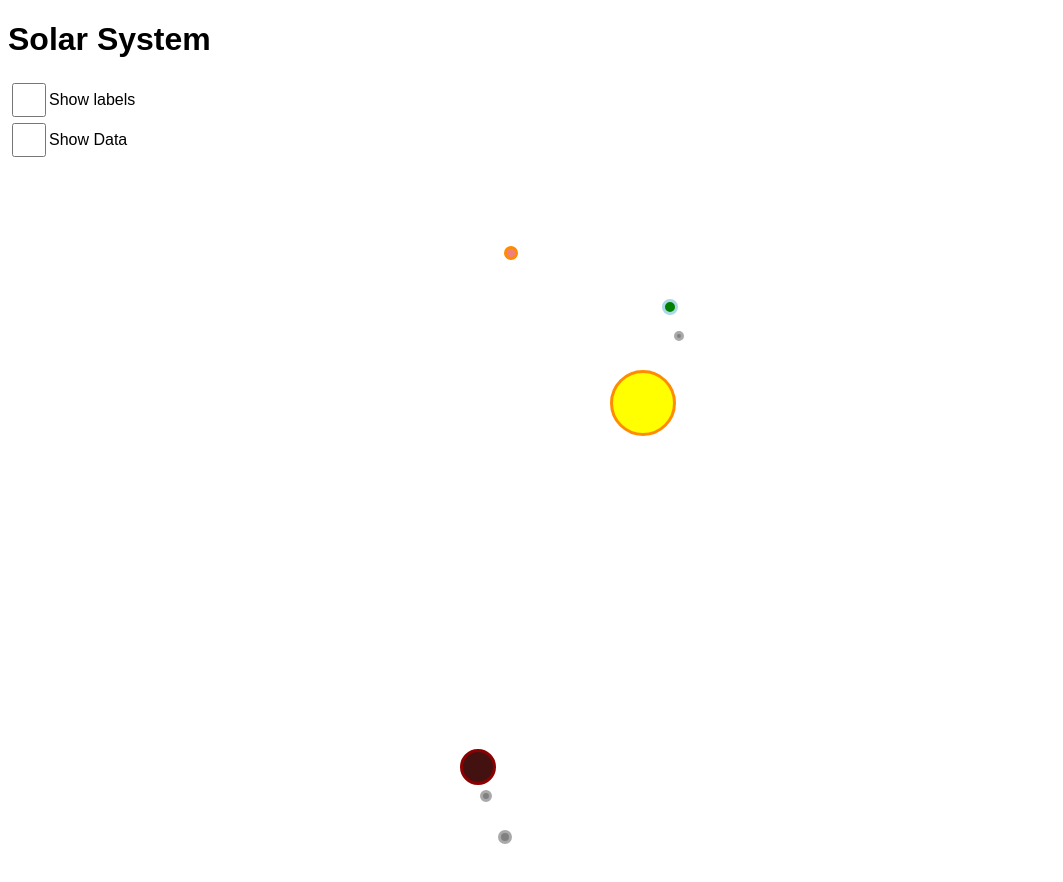
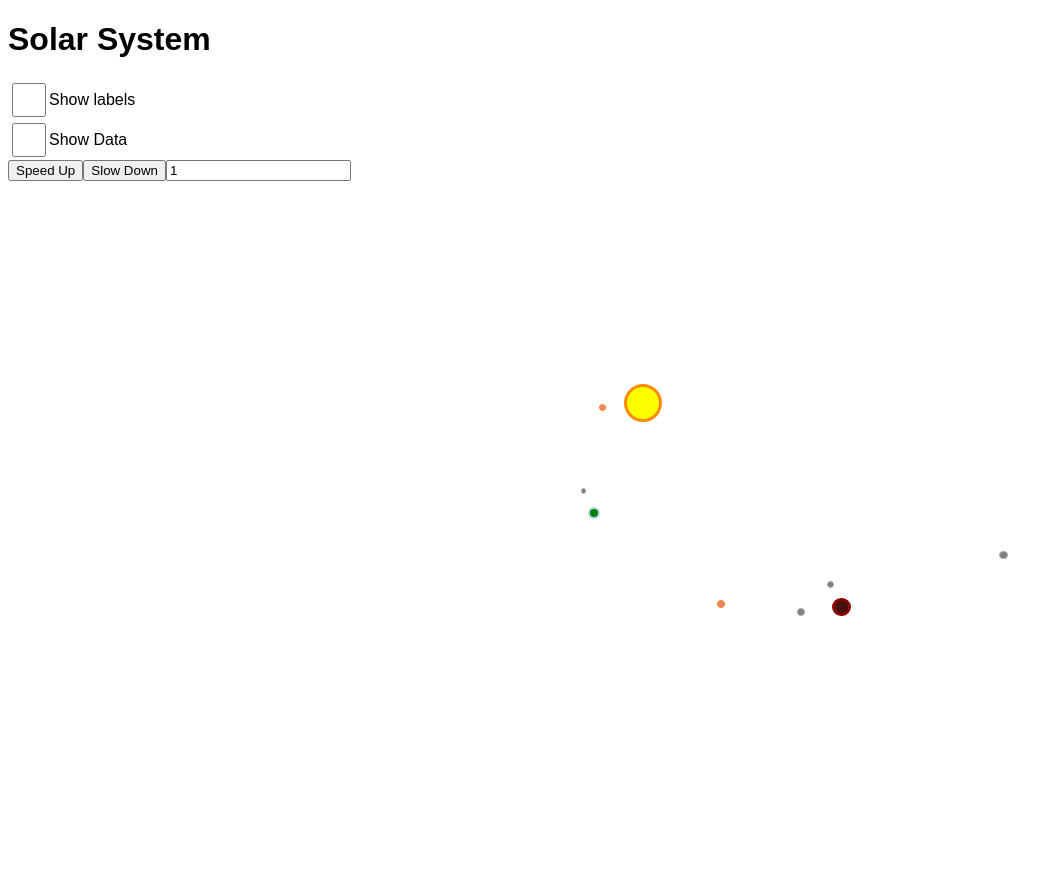
Before and after one commit to 0mpurdy/orbit, an Angular app: page / in a window 1280 px wide. Shown: the top 882 px of the page, without its empty margins (0-1063 px from the left). Built offline with nearby package versions, Linux system fonts and the light colour scheme.

Commit message:
Add Mecury and Pluto
Add speed factor.
General clean up.

```diff
--- a/src/app/astro-body/astro-body.component.css
+++ b/src/app/astro-body/astro-body.component.css
@@ -55,3 +55,19 @@
     border-radius: 100px;
     z-index: 10;
 }
+
+.mercury {
+    border: solid 3px darkorange;
+    background-color: lightcoral;
+    position: absolute;
+    border-radius: 100px;
+    z-index: 10;
+}
+
+.pluto {
+    border: solid 3px darkgray;
+    background-color: gray;
+    position: absolute;
+    border-radius: 100px;
+    z-index: 10;
+}
--- a/src/app/astro-body/astro-body.component.html
+++ b/src/app/astro-body/astro-body.component.html
@@ -1,5 +1,5 @@
 <div [ngClass]="getSpaceClass()" [style.left]="astroBody?.xPosition + 'px'" [style.top]="astroBody?.yPosition + 'px'" [style.width]="(astroBody?.radius * 2) + 'px'"
-  [style.height]="(astroBody?.radius * 2) + 'px'" [style.border-radius]="astroBody?.radius"></div>
+  [style.height]="(astroBody?.radius * 2) + 'px'" [style.border-radius]="astroBody?.radius" [style.border-width]="(astroBody?.radius * 0.5) + 'px'"></div>
   <p *ngIf="displayLabel" class="name-tag" [style.left]="astroBody?.xPosition + 'px'" [style.top]="(astroBody?.yPosition - 30) + 'px'">{{astroBody.name}}</p>
 
-<app-astro-body *ngFor="let satellite of astroBody.satellites" [astroBody]="satellite" [parentBody]="astroBody" [displayLabel]="displayLabel"></app-astro-body>
+<app-astro-body *ngFor="let satellite of astroBody.satellites" [astroBody]="satellite" [parentBody]="astroBody" [displayLabel]="displayLabel" [time]="time"></app-astro-body>
--- a/src/app/astro-body/astro-body.component.ts
+++ b/src/app/astro-body/astro-body.component.ts
@@ -1,4 +1,6 @@
 import { Component, OnInit, Input } from '@angular/core';
+
+import { SolarSystem } from '../solar-system/solar-system.component';
 
 @Component({
   selector: 'app-astro-body',
@@ -7,23 +9,47 @@ import { Component, OnInit, Input } from '@angular/core';
 })
 export class AstroBodyComponent implements OnInit {
 
+  @Input() solarSystem: SolarSystem;
   @Input() astroBody: AstroBody;
   @Input() parentBody: AstroBody;
   @Input() fixed: boolean;
   @Input() displayLabel: boolean;
+  @Input() time: number;
 
-  time = 0;
+  orbitTracker;
 
   constructor() { }
 
   ngOnInit() {
 
-    setInterval(() => {
-      this.astroBody.xPosition = (this.parentBody.xPosition + this.parentBody.radius - this.astroBody.radius) + (this.astroBody.orbitRadius * Math.cos(this.time * this.astroBody.orbitSpeed));
-      this.astroBody.yPosition = (this.parentBody.yPosition + this.parentBody.radius - this.astroBody.radius) + (this.astroBody.orbitRadius * Math.sin(this.time * this.astroBody.orbitSpeed));
+    this.setThisPosition(this.time);
+
+  }
+
+  ngOnChanges() {
+
+    this.setThisPosition(this.time);
+  }
+
+  setThisPosition(time: number) {
+    this.setPosition(this.astroBody, this.parentBody, time);
+  }
+
+  setPosition(astroBody: AstroBody, parentBody: AstroBody, time: number) {
+    // radius * 0.5 for border width
+    astroBody.xPosition = (parentBody.xPosition + parentBody.radius - (astroBody.radius * 0.5)) + (astroBody.orbitRadius * Math.cos(time * astroBody.orbitSpeed));
+    astroBody.yPosition = (parentBody.yPosition + parentBody.radius - (astroBody.radius * 0.5)) + (astroBody.orbitRadius * Math.sin(time * astroBody.orbitSpeed));
+  }
+
+  startOrbit() {
+    this.orbitTracker = setInterval(() => {
+      this.setThisPosition(this.time);
       this.time += 0.01;
     }, 10);
+  }
 
+  stopOrbit() {
+    clearInterval(this.orbitTracker);
   }
 
   getSpaceClass() {
@@ -38,8 +64,8 @@ export class AstroBody {
   xPosition: number;
   yPosition: number;
   orbitRadius: number;
+  orbitSpeed: number;
   satellites: AstroBody[];
-  orbitSpeed: number;
 
   constructor(details?: {
     name?: string,
@@ -47,7 +73,8 @@ export class AstroBody {
     xPosition?: number,
     yPosition?: number,
     orbitRadius?: number,
-    orbitSpeed?: number
+    orbitSpeed?: number,
+    satellites?: AstroBody[]
   }) {
     if (details) {
       this.name = details.name;
@@ -55,6 +82,7 @@ export class AstroBody {
       this.xPosition = details.xPosition;
       this.orbitRadius = details.orbitRadius;
       this.orbitSpeed = details.orbitSpeed ? details.orbitSpeed : 1;
+      this.satellites = details.satellites ? details.satellites : [];
     }
   }
 }
--- a/src/app/solar-system/solar-system.component.css
+++ b/src/app/solar-system/solar-system.component.css
@@ -7,6 +7,7 @@
     background-color: yellow;
     position: absolute;
     border-radius: 100px;
+    z-index: 10;
 }
 
 .large-checkbox {
--- a/src/app/solar-system/solar-system.component.html
+++ b/src/app/solar-system/solar-system.component.html
@@ -14,8 +14,12 @@
   <p *ngFor="let data of systemData" class="data">{{data}}</p>
 </div>
 
+<button type="button" (click)="speedUpOrbit()">Speed Up</button> <button type="button" (click)="slowDownOrbit()">Slow Down</button>
+
+<input type="number" [(ngModel)]="time">
+
 <div class="solar-system" [style.width]="solarSystem?.width + 'px'" [style.height]="solarSystem?.height + 'px'">
   <div class="sun" [style.left]="sun?.xPosition + 'px'" [style.top]="sun?.yPosition + 'px'" [style.width]="(sun?.radius * 2) + 'px'"
     [style.height]="(sun?.radius * 2) + 'px'"></div>
-  <app-astro-body *ngFor="let astroBody of astroBodies" [astroBody]="astroBody" [parentBody]="sun" [displayLabel]="showAstroLabels"></app-astro-body>
+  <app-astro-body *ngFor="let astroBody of astroBodies" [astroBody]="astroBody" [parentBody]="sun" [displayLabel]="showAstroLabels" [time]="time"></app-astro-body>
 </div>
--- a/src/app/solar-system/solar-system.component.ts
+++ b/src/app/solar-system/solar-system.component.ts
@@ -10,38 +10,51 @@ import { AstroBody } from '../astro-body/astro-body.component';
 })
 export class SolarSystemComponent implements OnInit {
 
+  time = 1;
+
   sun: AstroBody;
   systemData: string[] = [];
-  solarSystem: any = {};
+  solarSystem: SolarSystem = new SolarSystem();
 
   showLabels = true;
   showData = false;
 
   astroBodies: AstroBody[] = [];
 
+  // orbitTrackers: any[] = [];
+  orbitTracker: any;
+  orbitTrackerCount: number;
+
   constructor() { }
 
   ngOnInit() {
     this.updateSystemDimensions();
-    this.sun = new AstroBody({ name: "Sun", radius: 30, xPosition: (this.solarSystem.width / 2), yPosition: (this.solarSystem.height / 2) });
-    this.astroBodies.push(new AstroBody({ name: "Earth", radius: 5, orbitRadius: 100 }));
-    this.astroBodies[0].satellites = [new AstroBody({ name: "Moon", radius: 2, orbitRadius: 30, orbitSpeed: -1 })];
-    this.astroBodies.push(new AstroBody({ name: "Jupiter", radius: 15, orbitRadius: 400, orbitSpeed: 0.4 }));
-    this.astroBodies[1].satellites = [
-      new AstroBody({ name: "Io", radius: 3, orbitRadius: 30, orbitSpeed: -1 }),
-      new AstroBody({ name: "Ganymede", radius: 4, orbitRadius: 75, orbitSpeed: 1.5 })
-    ];
-    this.astroBodies.push(new AstroBody({ name: "Mars", radius: 4, orbitRadius: 200, orbitSpeed: 0.8 }));
+    this.solarSystem.scalingFactor = Math.min(this.solarSystem.height, this.solarSystem.width);
+    this.solarSystem.orbitSpeedFactor = 2;
+    this.sun = this.getSun(this.solarSystem);
+    this.astroBodies = this.getPlanets(this.solarSystem);
     this.systemData.push(JSON.stringify(this.sun));
     this.astroBodies.forEach(element => {
       this.systemData.push(JSON.stringify(element))
     });
 
-    setInterval(() => {
-      this.updateSystemDimensions();
-      this.sun.xPosition = (this.solarSystem.width / 2) - this.sun.radius;
-      this.sun.yPosition = (this.solarSystem.height / 2) - this.sun.radius;
-    }, 200);
+    this.setSunPosition();
+
+    // setInterval(() => {
+    //   this.updateSystemDimensions();
+    //   this.sun.xPosition = (this.solarSystem.width / 2) - this.sun.radius;
+    //   this.sun.yPosition = (this.solarSystem.height / 2) - this.sun.radius;
+    // }, 200);
+  }
+
+  speedUpOrbit() {
+    // this.orbitTrackers.push(setInterval(() => {
+    //   this.time += 0.01;
+    // }, 100));
+  }
+
+  slowDownOrbit() {
+    // clearInterval(this.orbitTrackers.pop());
   }
 
   updateSystemDimensions() {
@@ -53,4 +66,83 @@ export class SolarSystemComponent implements OnInit {
       || document.body.clientHeight;
   }
 
+  setSunPosition() {
+    this.updateSystemDimensions();
+    this.sun.xPosition = (this.solarSystem.width / 2) - this.sun.radius;
+    this.sun.yPosition = (this.solarSystem.height / 2) - this.sun.radius;
+  }
+
+  getSun(solarSystem: SolarSystem): AstroBody {
+    return new AstroBody({
+      name: "Sun",
+      radius: 0.02 * solarSystem.scalingFactor,
+      xPosition: (this.solarSystem.width / 2),
+      yPosition: (this.solarSystem.height / 2)
+    });
+  }
+
+  getPlanets(solarSystem: SolarSystem): AstroBody[] {
+    return [
+      new AstroBody({
+        name: "Mercury",
+        radius: 0.003 * solarSystem.scalingFactor,
+        orbitRadius: 0.05 * solarSystem.scalingFactor,
+        orbitSpeed: 1.5 * solarSystem.orbitSpeedFactor
+      }),
+      new AstroBody({
+        name: "Earth",
+        radius: 0.005 * solarSystem.scalingFactor,
+        orbitRadius: 0.15 * solarSystem.scalingFactor,
+        orbitSpeed: 1 * solarSystem.orbitSpeedFactor,
+        satellites: [
+          new AstroBody({
+            name: "Moon",
+            radius: 0.002 * solarSystem.scalingFactor,
+            orbitRadius: 0.03 * solarSystem.scalingFactor,
+            orbitSpeed: -1 * solarSystem.orbitSpeedFactor
+          })
+        ]
+      }),
+      new AstroBody({
+        name: "Mars",
+        radius: 0.004 * solarSystem.scalingFactor,
+        orbitRadius: 0.27 * solarSystem.scalingFactor,
+        orbitSpeed: 0.6 * solarSystem.orbitSpeedFactor
+      }),
+      new AstroBody({
+        name: "Jupiter",
+        radius: 0.008 * solarSystem.scalingFactor,
+        orbitRadius: 0.35 * solarSystem.scalingFactor,
+        orbitSpeed: 0.4 * solarSystem.orbitSpeedFactor,
+        satellites: [
+          new AstroBody({
+            name: "Io",
+            radius: 0.003 * solarSystem.scalingFactor,
+            orbitRadius: 0.030 * solarSystem.scalingFactor,
+            orbitSpeed: -1 * solarSystem.orbitSpeedFactor
+          }),
+          new AstroBody({
+            name: "Ganymede",
+            radius: 0.004 * solarSystem.scalingFactor,
+            orbitRadius: 0.050 * solarSystem.scalingFactor,
+            orbitSpeed: 1.5 * solarSystem.orbitSpeedFactor
+          })
+        ]
+      }),
+      new AstroBody({
+        name: "Pluto",
+        radius: 0.004 * solarSystem.scalingFactor,
+        orbitRadius: 0.49 * solarSystem.scalingFactor,
+        orbitSpeed: 0.2 * solarSystem.orbitSpeedFactor
+      })
+    ];
+  }
+
 }
+
+export class SolarSystem {
+  width: number;
+  height: number;
+  scalingFactor: number;
+  orbitSpeedFactor: number;
+}
```
Also changed, not shown: 1 other file (tests, documents, lock files or other folders).
